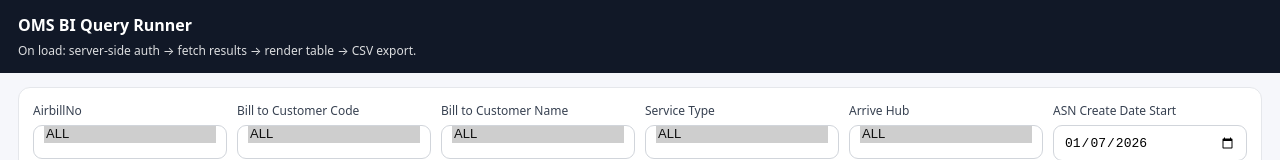
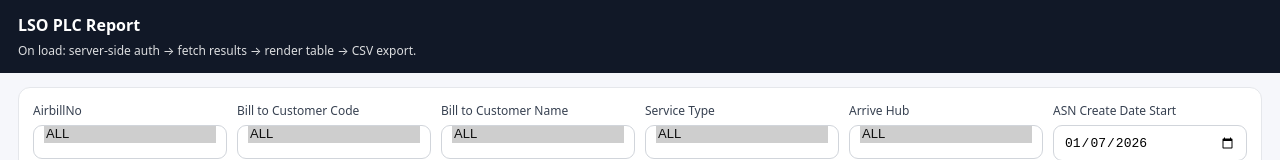
Before and after one commit to cmosqueda1/LSO-PLC, a website: page index.html in a window 1280 px wide. Shown: the top 160 px of the page. Drawn offline with Linux system fonts and the light colour scheme; no server answers.

Commit message:
Change header title from 'OMS BI Query Runner' to 'LSO PLC Report'

```diff
--- a/index.html
+++ b/index.html
@@ -47,7 +47,7 @@
 </head>
 <body>
 <header>
-  <h1>OMS BI Query Runner</h1>
+  <h1>LSO PLC Report</h1>
   <p>On load: server-side auth → fetch results → render table → CSV export.</p>
 </header>
 
```
